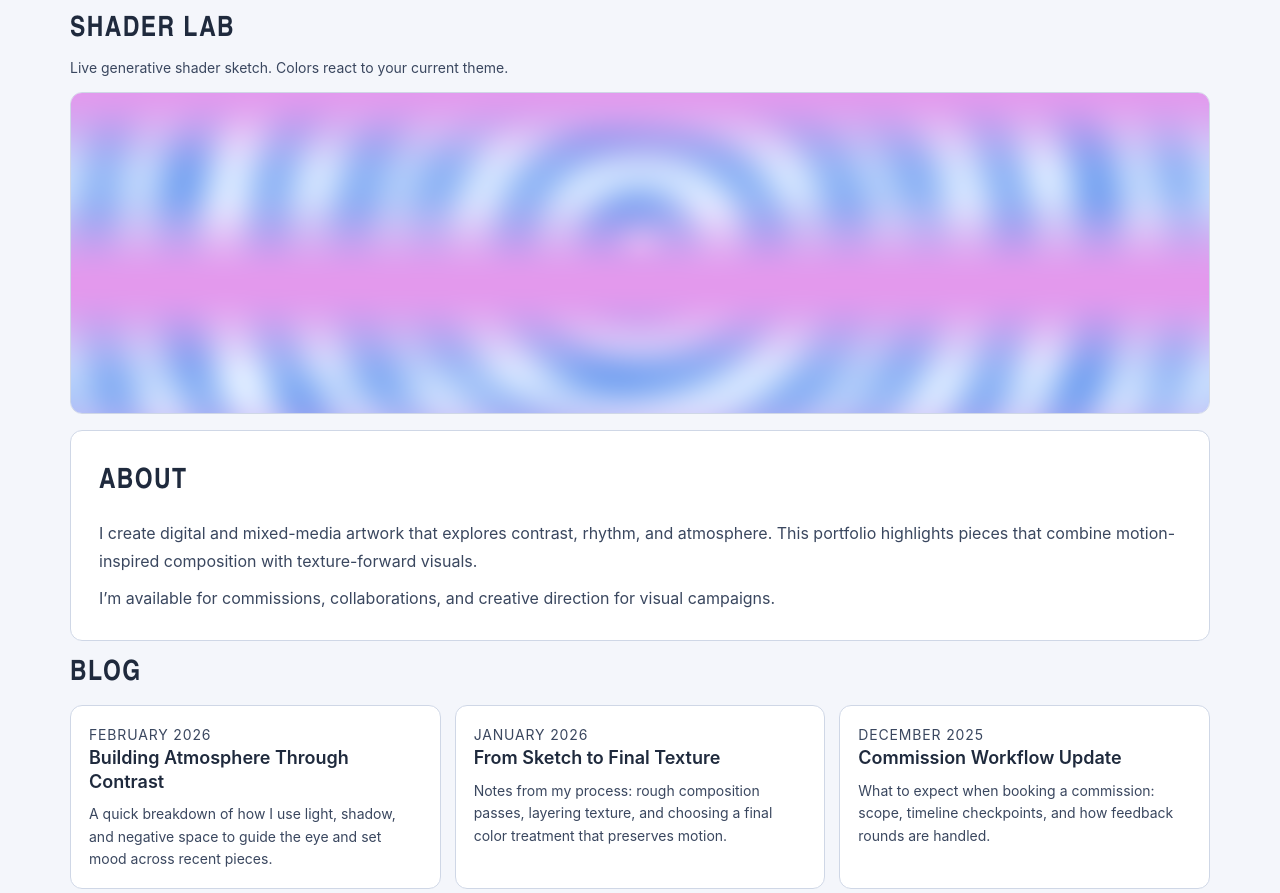
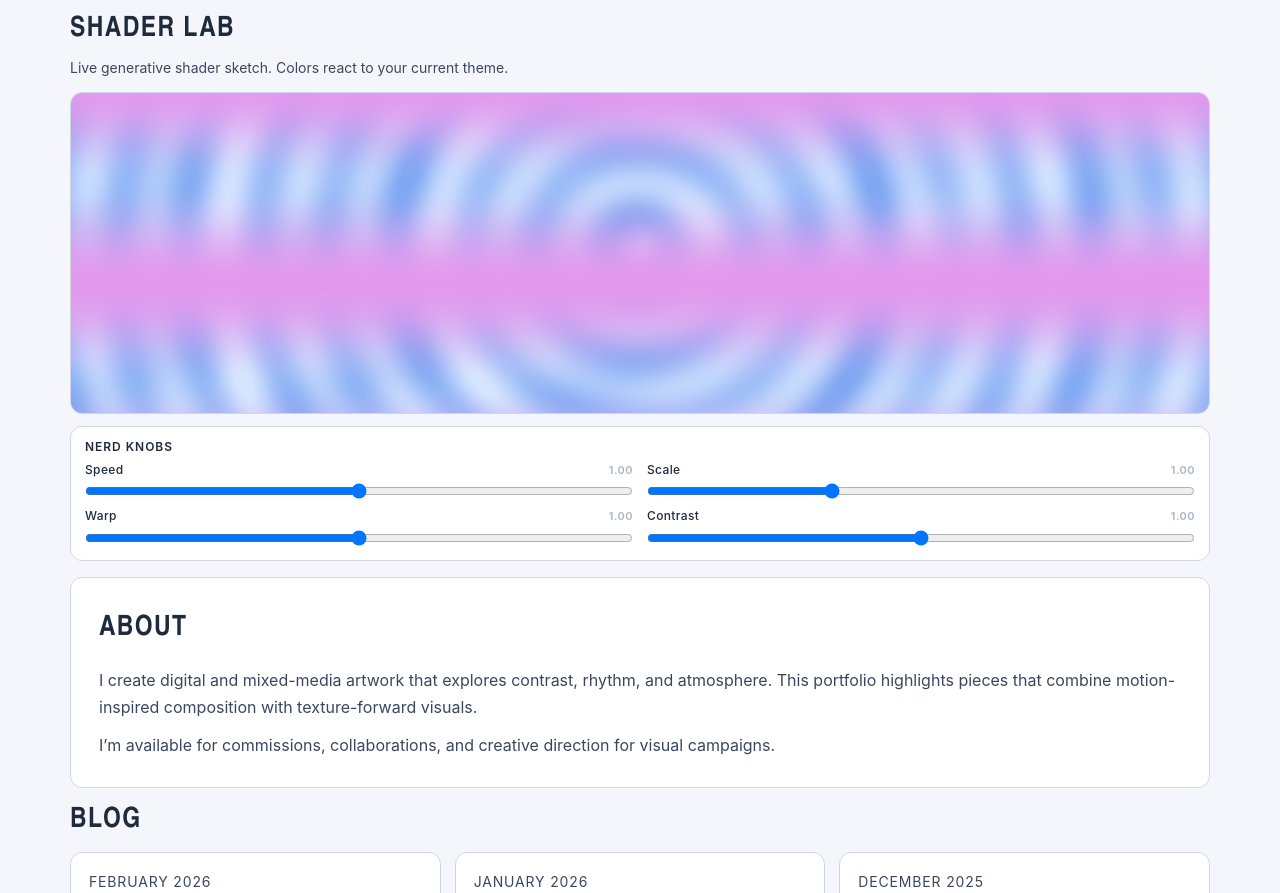
Before and after one commit to AdminZacc/art_portfolio_02_26, a plain HTML site: page index.html in a window 1280 px wide. Shown: the part 1974-2867 px from the top of the page. Drawn offline with nearby package versions, Linux system fonts and the light colour scheme; animation ran at ten frames a second.

Commit message:
Add shader control knobs and update styles for enhanced interactivity and usability

```diff
--- a/index.html
+++ b/index.html
@@ -107,6 +107,27 @@
           <canvas id="shader-canvas" aria-label="Animated shader art preview"></canvas>
           <p class="shader-fallback" id="shader-fallback">Shader preview unavailable in this browser.</p>
         </div>
+        <div class="shader-knobs" aria-label="Shader controls">
+          <h3 class="shader-knobs-title">Nerd knobs</h3>
+          <div class="shader-knobs-grid">
+            <label class="shader-knob" for="knob-speed">
+              <span class="shader-knob-label">Speed <output for="knob-speed" data-knob-value="speed">1.00</output></span>
+              <input id="knob-speed" type="range" min="0" max="2" step="0.01" value="1" data-knob="speed" />
+            </label>
+            <label class="shader-knob" for="knob-scale">
+              <span class="shader-knob-label">Scale <output for="knob-scale" data-knob-value="scale">1.00</output></span>
+              <input id="knob-scale" type="range" min="0.6" max="1.8" step="0.01" value="1" data-knob="scale" />
+            </label>
+            <label class="shader-knob" for="knob-warp">
+              <span class="shader-knob-label">Warp <output for="knob-warp" data-knob-value="warp">1.00</output></span>
+              <input id="knob-warp" type="range" min="0" max="2" step="0.01" value="1" data-knob="warp" />
+            </label>
+            <label class="shader-knob" for="knob-contrast">
+              <span class="shader-knob-label">Contrast <output for="knob-contrast" data-knob-value="contrast">1.00</output></span>
+              <input id="knob-contrast" type="range" min="0.5" max="1.5" step="0.01" value="1" data-knob="contrast" />
+            </label>
+          </div>
+        </div>
       </section>
 
       <section class="about-section" aria-labelledby="about-title">
--- a/script.js
+++ b/script.js
@@ -152,6 +152,8 @@ const themeToggle = document.getElementById("theme-toggle");
 const navLinks = Array.from(document.querySelectorAll('.top-nav a[href^="#"]'));
 const shaderCanvas = document.getElementById("shader-canvas");
 const shaderStage = document.getElementById("shader-stage");
+const shaderKnobInputs = Array.from(document.querySelectorAll("input[data-knob]"));
+const shaderKnobValues = Array.from(document.querySelectorAll("output[data-knob-value]"));
 const siteHeader = document.querySelector(".site-header");
 
 let carouselFiles = [];
@@ -162,6 +164,50 @@ let touchStartY = 0;
 let touchEndX = 0;
 let touchEndY = 0;
 let lastFocusedBlogCard = null;
+
+const shaderKnobState = {
+  speed: 1,
+  scale: 1,
+  warp: 1,
+  contrast: 1,
+};
+
+const clamp = (value, min, max) => Math.min(max, Math.max(min, value));
+
+const formatKnobValue = (value) => value.toFixed(2);
+
+const syncShaderKnobState = () => {
+  const readoutMap = new Map(
+    shaderKnobValues.map((node) => [node.dataset.knobValue, node]),
+  );
+
+  shaderKnobInputs.forEach((input) => {
+    const knobName = input.dataset.knob;
+    if (!knobName || !(knobName in shaderKnobState)) {
+      return;
+    }
+
+    const parsedValue = Number.parseFloat(input.value);
+    if (!Number.isFinite(parsedValue)) {
+      return;
+    }
+
+    shaderKnobState[knobName] = parsedValue;
+
+    const readout = readoutMap.get(knobName);
+    if (readout) {
+      readout.textContent = formatKnobValue(parsedValue);
+    }
+  });
+};
+
+if (shaderKnobInputs.length) {
+  syncShaderKnobState();
+  shaderKnobInputs.forEach((input) => {
+    input.addEventListener("input", syncShaderKnobState);
+    input.addEventListener("change", syncShaderKnobState);
+  });
+}
 
 const blogPosts = {
   "atmosphere-contrast": {
@@ -525,16 +571,26 @@ const initShaderLab = () => {
     uniform vec2 u_resolution;
     uniform float u_time;
     uniform float u_theme;
+    uniform float u_speed;
+    uniform float u_scale;
+    uniform float u_warp;
+    uniform float u_contrast;
 
     void main() {
       vec2 uv = (gl_FragCoord.xy / u_resolution.xy) * 2.0 - 1.0;
       uv.x *= u_resolution.x / u_resolution.y;
 
-      float time = u_time * 0.42;
-      float rings = sin(length(uv) * 12.0 - time * 3.0);
-      float waves = sin((uv.x * 4.2 + time) + sin(uv.y * 6.0 - time * 1.8));
-      float pulse = sin(time * 2.5 + length(uv) * 9.0);
+      float scale = max(0.25, u_scale);
+      vec2 suv = uv * scale;
+      float time = u_time * 0.42 * u_speed;
+      float ringFreq = 12.0 * (0.75 + u_warp * 0.45);
+      float waveX = 4.2 * (0.7 + u_warp * 0.3);
+      float waveY = 6.0 * (0.6 + u_warp * 0.4);
+      float rings = sin(length(suv) * ringFreq - time * 3.0);
+      float waves = sin((suv.x * waveX + time) + sin(suv.y * waveY - time * 1.8));
+      float pulse = sin(time * 2.5 + length(suv) * 9.0);
       float glow = 0.5 + 0.5 * (rings * 0.55 + waves * 0.3 + pulse * 0.25);
+      glow = clamp((glow - 0.5) * u_contrast + 0.5, 0.0, 1.0);
 
       vec3 darkA = vec3(0.06, 0.10, 0.22);
       vec3 darkB = vec3(0.62, 0.35, 0.84);
@@ -549,7 +605,7 @@ const initShaderLab = () => {
       vec3 paletteC = mix(darkC, lightC, u_theme);
 
       vec3 color = mix(paletteA, paletteB, glow);
-      color = mix(color, paletteC, 0.5 + 0.5 * sin(time + uv.y * 5.0));
+      color = mix(color, paletteC, 0.5 + 0.5 * sin(time + suv.y * 5.0));
 
       gl_FragColor = vec4(color, 1.0);
     }
@@ -601,6 +657,10 @@ const initShaderLab = () => {
   const resolutionLocation = gl.getUniformLocation(program, "u_resolution");
   const timeLocation = gl.getUniformLocation(program, "u_time");
   const themeLocation = gl.getUniformLocation(program, "u_theme");
+  const speedLocation = gl.getUniformLocation(program, "u_speed");
+  const scaleLocation = gl.getUniformLocation(program, "u_scale");
+  const warpLocation = gl.getUniformLocation(program, "u_warp");
+  const contrastLocation = gl.getUniformLocation(program, "u_contrast");
 
   const positionBuffer = gl.createBuffer();
   gl.bindBuffer(gl.ARRAY_BUFFER, positionBuffer);
@@ -633,6 +693,10 @@ const initShaderLab = () => {
     gl.uniform2f(resolutionLocation, shaderCanvas.width, shaderCanvas.height);
     gl.uniform1f(timeLocation, timeSeconds);
     gl.uniform1f(themeLocation, isLightTheme);
+    gl.uniform1f(speedLocation, clamp(shaderKnobState.speed, 0.0, 2.0));
+    gl.uniform1f(scaleLocation, clamp(shaderKnobState.scale, 0.6, 1.8));
+    gl.uniform1f(warpLocation, clamp(shaderKnobState.warp, 0.0, 2.0));
+    gl.uniform1f(contrastLocation, clamp(shaderKnobState.contrast, 0.5, 1.5));
     gl.drawArrays(gl.TRIANGLES, 0, 6);
   };
 
--- a/styles.css
+++ b/styles.css
@@ -121,6 +121,7 @@ body {
 .carousel-nav:focus-visible,
 .carousel-close:focus-visible,
 .blog-modal-close:focus-visible,
+.shader-knob input:focus-visible,
 .footer-content a:focus-visible {
   outline: 2px solid #e6ebf2;
   outline-offset: 3px;
@@ -274,6 +275,16 @@ body.light .shader-fallback {
   color: #3a475f;
 }
 
+body.light .shader-knobs {
+  background: #ffffff;
+  border-color: #cfd7e6;
+}
+
+body.light .shader-knobs-title,
+body.light .shader-knob span {
+  color: #1f2a3d;
+}
+
 html[data-theme="light"] .logo-mark,
 html[data-theme="light"] .about-section,
 html[data-theme="light"] .blog-card,
@@ -349,6 +360,16 @@ html[data-theme="light"] .shader-stage {
 html[data-theme="light"] .shader-intro,
 html[data-theme="light"] .shader-fallback {
   color: #3a475f;
+}
+
+html[data-theme="light"] .shader-knobs {
+  background: #ffffff;
+  border-color: #cfd7e6;
+}
+
+html[data-theme="light"] .shader-knobs-title,
+html[data-theme="light"] .shader-knob span {
+  color: #1f2a3d;
 }
 
 html[data-theme="light"] .site-header {
@@ -490,6 +511,60 @@ footer[id] {
 
 .shader-stage.is-fallback #shader-canvas {
   display: none;
+}
+
+.shader-knobs {
+  margin-top: 12px;
+  padding: 14px;
+  border: 1px solid #2b3445;
+  border-radius: 12px;
+  background: #161a22;
+}
+
+.shader-knobs-title {
+  margin: 0 0 10px;
+  color: #e6ebf2;
+  font: 600 12px/1 "Inter", Arial, sans-serif;
+  letter-spacing: 0.08em;
+  text-transform: uppercase;
+}
+
+.shader-knobs-grid {
+  display: grid;
+  grid-template-columns: repeat(2, minmax(0, 1fr));
+  gap: 10px 14px;
+}
+
+.shader-knob {
+  display: flex;
+  flex-direction: column;
+  gap: 6px;
+}
+
+.shader-knob span {
+  color: #c8d1df;
+  font: 500 12px/1.2 "Inter", Arial, sans-serif;
+  letter-spacing: 0.03em;
+}
+
+.shader-knob-label {
+  display: flex;
+  align-items: center;
+  justify-content: space-between;
+  gap: 10px;
+}
+
+.shader-knob output {
+  min-width: 42px;
+  text-align: right;
+  color: #a9b4c8;
+  font: 600 11px/1 "Inter", Arial, sans-serif;
+  letter-spacing: 0.04em;
+}
+
+.shader-knob input {
+  width: 100%;
+  margin: 0;
 }
 
 .about-section {
@@ -924,6 +999,10 @@ footer[id] {
     height: 240px;
   }
 
+  .shader-knobs-grid {
+    grid-template-columns: 1fr;
+  }
+
   .blog-section h2 {
     font-size: 22px;
   }
```
